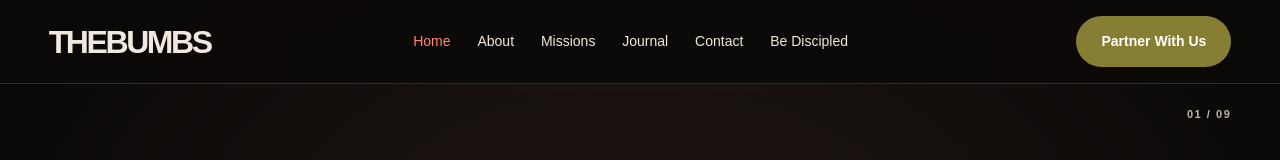
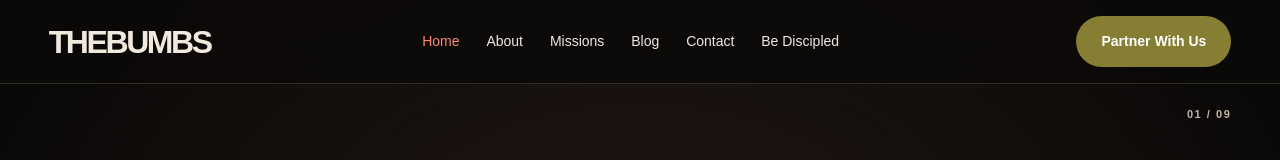
Before and after one commit to bumbmatei-sys/thebumbs-website, a Next.js app: page / in a window 1280 px wide. Shown: the top 160 px of the page. Built offline with nearby package versions, Linux system fonts and the light colour scheme.

Commit message:
nav: rename Journal navigation to Blog

```diff
--- a/components/navigation.tsx
+++ b/components/navigation.tsx
@@ -9,7 +9,7 @@ const items = [
   { href: "/", label: "Home", Icon: House },
   { href: "/about", label: "About", Icon: Users },
   { href: "/missions", label: "Missions", Icon: Globe2 },
-  { href: "/journal", label: "Journal", Icon: BookOpen },
+  { href: "/journal", label: "Blog", Icon: BookOpen },
   { href: "/contact", label: "Contact", Icon: Mail },
   { href: "/partner", label: "Partner", Icon: HeartHandshake },
 ];
```
